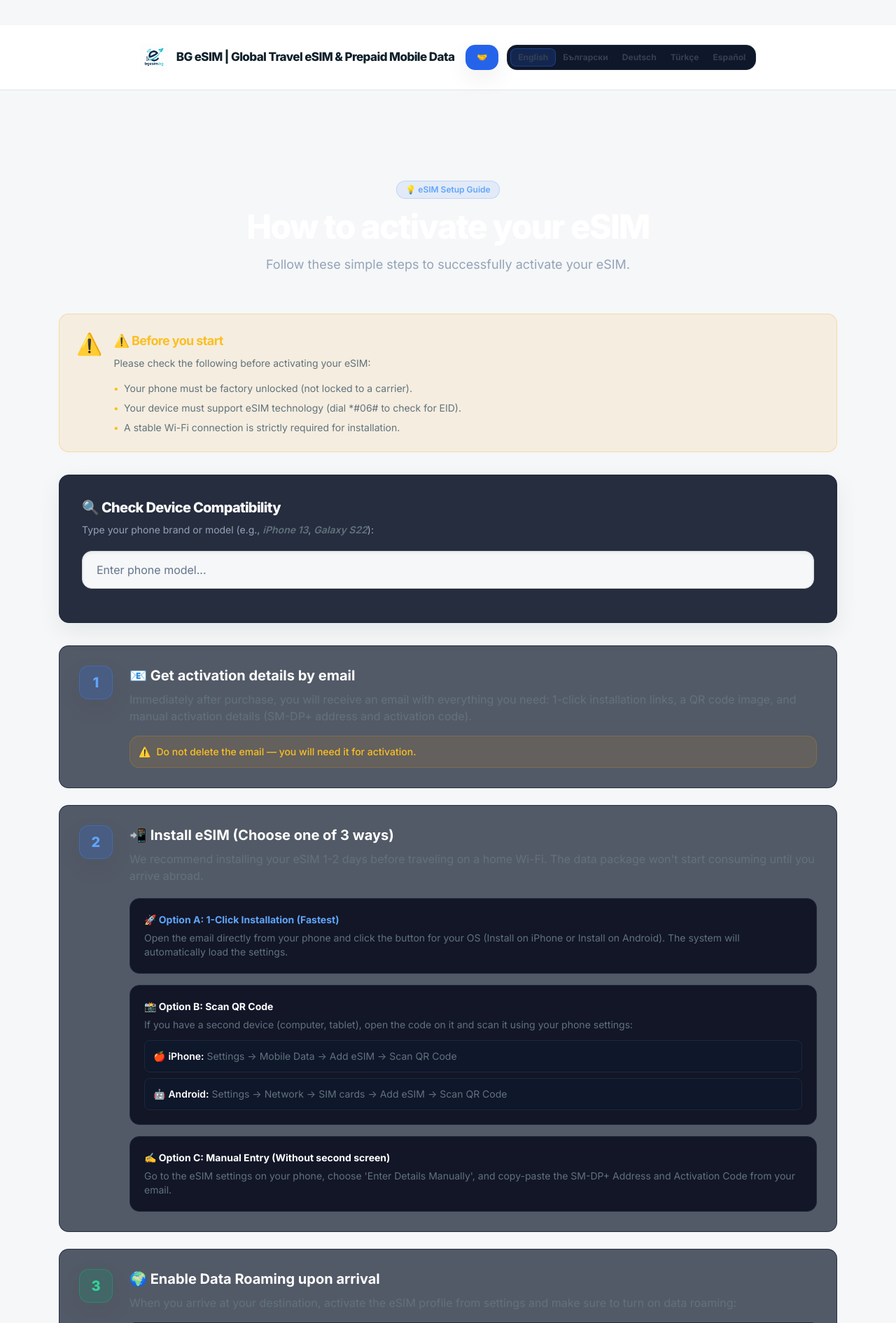
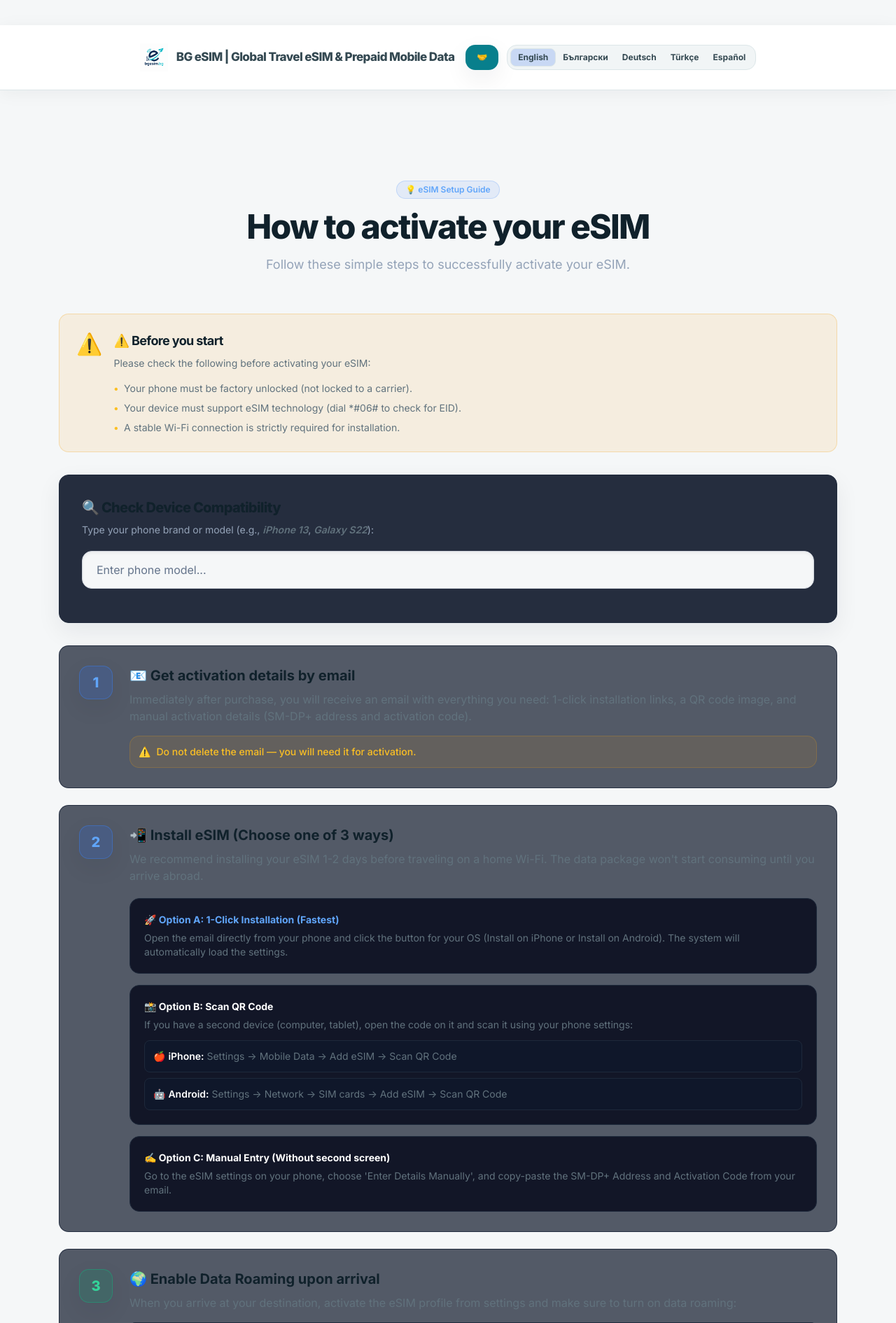
Before and after one commit to VioletaGeorgieva-dev/bgesim, a FastAPI app: page /instructions in a window 1280 px wide. Shown: the top 1890 px of the page at 70% size. Run offline with FastAPI, Linux system fonts and the light colour scheme; parts of the project's set-up code (start-up, migrations or seed data) failed here and were passed over; some libraries are stand-ins or nearby versions.

Commit message:
Unify informational page headers with the new teal visual system

```diff
--- a/static/css/style.css
+++ b/static/css/style.css
@@ -410,3 +410,59 @@ body.standard-page.auth-page button { cursor: pointer; }
 @media (min-width: 901px) {
   .mobile-nav { display: none !important; }
 }
+
+
+/* Apply the same light, modern navigation to legacy informational pages */
+body.standard-page > header {
+  background: rgba(255,255,255,.96) !important;
+  color: #10212b !important;
+  border-bottom: 1px solid #dce6e8 !important;
+  box-shadow: 0 4px 24px rgba(16,33,43,.05) !important;
+  backdrop-filter: blur(14px);
+}
+body.standard-page > header nav a {
+  color: #344952 !important;
+  opacity: 1 !important;
+  text-decoration: none;
+  border-radius: 10px;
+}
+body.standard-page > header nav a:hover,
+body.standard-page > header nav a[aria-current="page"] {
+  color: #087f8c !important;
+  background: #eaf7f6 !important;
+}
+body.standard-page > header h1 { color: #10212b !important; }
+body.standard-page > header p { color: #61727d !important; }
+body.standard-page > header .bg-blue-600,
+body.standard-page > header .bg-blue-700,
+body.standard-page > header .bg-slate-900 {
+  background: #f1f5f6 !important;
+}
+body.standard-page > header .text-white,
+body.standard-page > header .text-slate-300,
+body.standard-page > header .text-slate-400,
+body.standard-page > header .text-blue-400,
+body.standard-page > header .text-blue-700 {
+  color: #344952 !important;
+}
+body.standard-page > header .border-slate-800,
+body.standard-page > header .border-blue-500\/30 {
+  border-color: #dce6e8 !important;
+}
+body.standard-page > header .bg-gradient-to-r {
+  background: #fff !important;
+}
+body.standard-page > header a[href="/partner/login"] {
+  background: #087f8c !important;
+  color: #fff !important;
+}
+body.standard-page > header a[href="/partner/login"] span { color: #fff !important; }
+.standard-page h1, .standard-page h2, .standard-page h3 { color: #10212b; }
+.standard-page .text-blue-900 { color: #10212b !important; }
+.standard-page .text-blue-700, .standard-page .text-blue-600 { color: #087f8c !important; }
+.standard-page .bg-blue-50 { background: #eef8f8 !important; }
+.standard-page .border-blue-200 { border-color: #cce9e8 !important; }
+@media (max-width: 900px) {
+  body.standard-page > header nav { flex-wrap: wrap; }
+  body.standard-page > header nav a { padding: 8px 10px; }
+}
```
